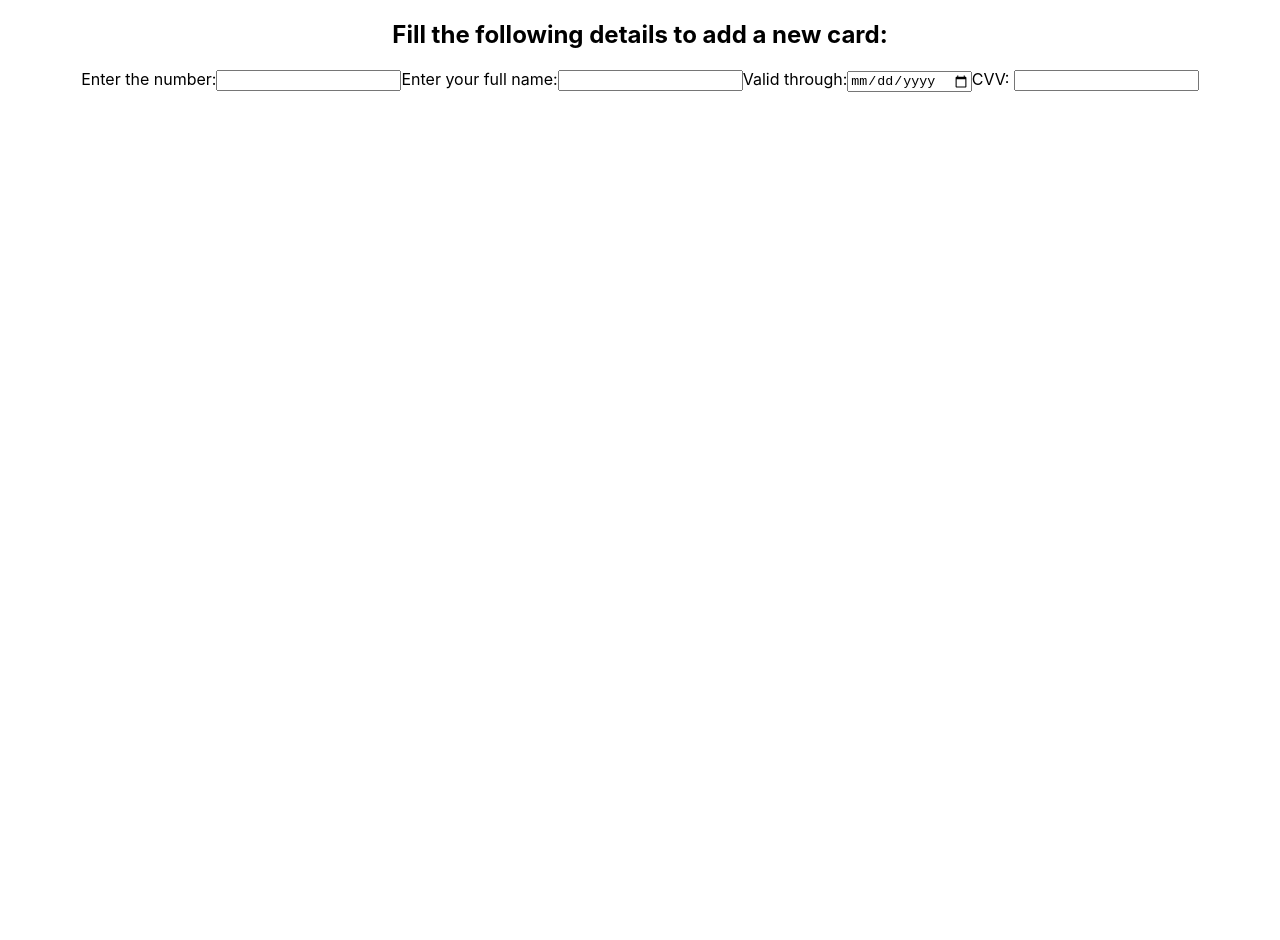
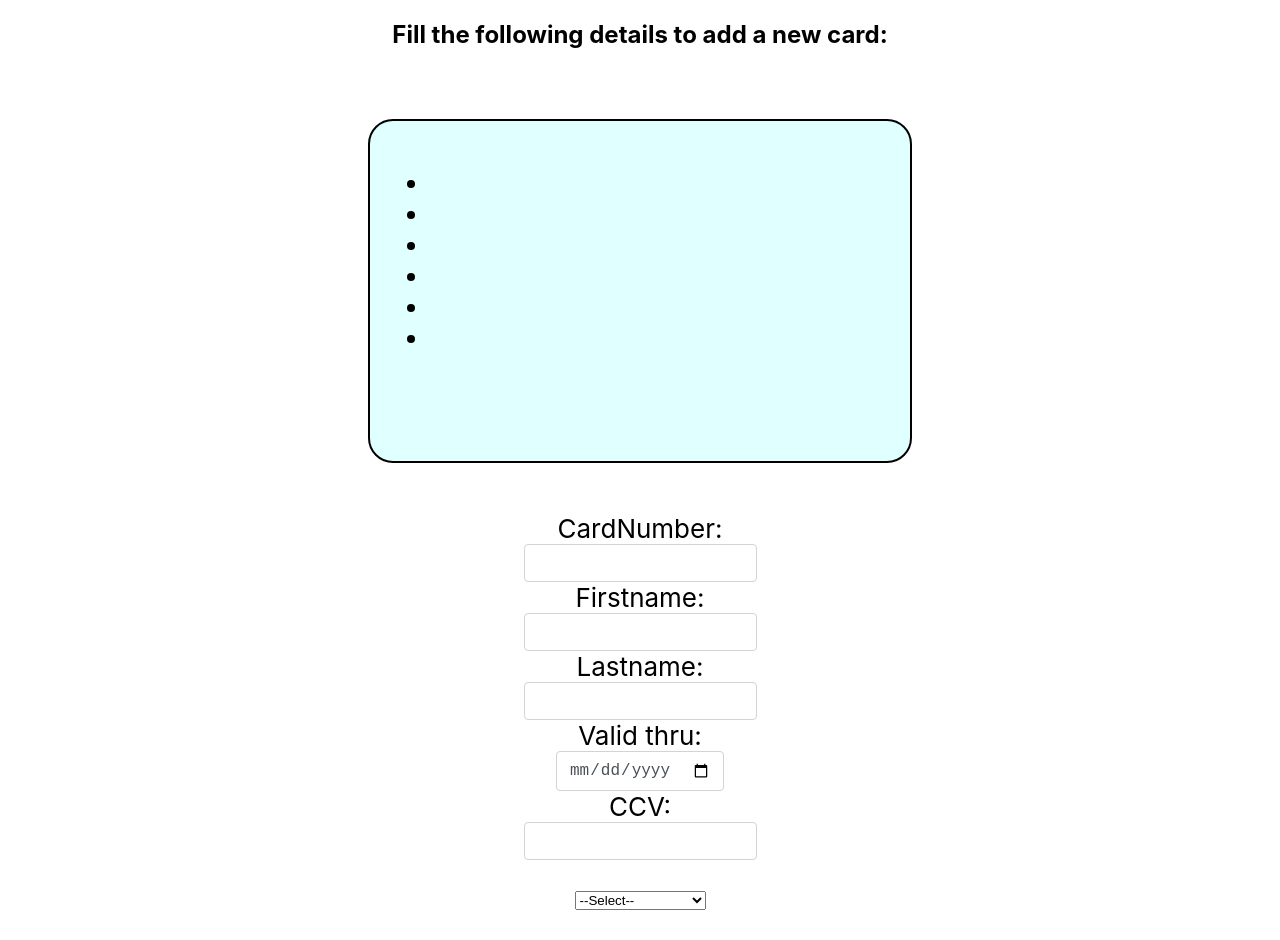
Before and after one commit to remsana/react-project-e-wallet, a React (Create React App) app: page /addcard in a window 1280 px wide. Shown: the top 940 px of the page. Before the commit the page ends 800 px from the top, so only its background shows below. Built offline with nearby package versions, Linux system fonts and the light colour scheme.

Commit message:
worked on addcard page

```diff
--- a/src/App.css
+++ b/src/App.css
@@ -2,9 +2,39 @@
   text-align: center;
 }
 
-.cardDetails{
+
+  input {
+    padding: .375rem .75rem;
+    font-size: 1rem;
+    line-height: 1.5;
+    color: #495057;
+    background-color: #fff;
+    background-clip: padding-box;
+    border: 1px solid #ced4da;
+    border-radius: .25rem;
+    transition: border-color .15s;
+  }
+
+  .details{
+
+  /* min-height: 100vh; */
   display: flex;
   flex-direction: column;
+  align-items: center;
   justify-content: center;
+  font-size: calc(10px + 2vmin);
 
-}
+  }
+
+  .Card{
+   border-radius: 25px;
+     border:2px solid black;
+     margin:50px;
+     padding: 20px;
+     background-color: lightcyan;
+     height: 300px;
+     width:500px;
+
+
+
+  }
--- /dev/null
+++ b/src/components/CardDetails.jsx
@@ -0,0 +1,66 @@
+import { useSelector, useDispatch } from "react-redux";
+import {addCardNo, addFirstName,addLastName, addValidity,addCCV,addVendor} from "../redux/addcardpageSlice";
+
+const CardDetails = () => {
+  const dispatch = useDispatch();
+  const {cardNo, firstName,lastName,validity,ccvNo,vendor} = useSelector((state) => state.addcard);
+
+
+  const cardDetailsInputs = () => {
+      let cardNoValue = document.querySelector("#cardNumber").value;
+      let firstNameValue = document.querySelector("#firstNameInput").value;
+      let lastNameValue = document.querySelector("#lastNameInput").value;
+      let expiryDateValue = document.querySelector("#expiryDate").value;
+      let ccvValue = document.querySelector("#ccv").value;
+      let vendorValue = document.querySelector("#dropdown").value;
+
+    dispatch(addCardNo(cardNoValue));
+    dispatch(addFirstName(firstNameValue));
+    dispatch(addLastName(lastNameValue));
+    dispatch(addValidity(expiryDateValue));
+    dispatch(addCCV(ccvValue));
+    dispatch(addVendor(vendorValue));
+  }
+
+//   const nameFirst = () => {
+//     let firstNameValue = document.querySelector("#firstNameInput").value;
+//     console.log(firstNameValue);
+//     dispatch(addFirstName(firstNameValue));
+//   }
+
+    return(
+        <div >
+
+            <div className="details">
+            <div className="Card">
+                <ul>
+                    <li>{cardNo}</li>
+                <li>{firstName}</li>
+                <li>{lastName}</li>
+                <li>{validity}</li>
+                <li>{ccvNo}</li>
+                <li>{vendor}</li>
+
+                </ul>
+
+</div>
+            CardNumber: <input type="tel" id="cardNumber"/>
+            Firstname:<input type="text" id="firstNameInput"/>
+            Lastname:<input type="text" id="lastNameInput"/>
+            Valid thru: <input type="date" id="expiryDate"/>
+            CCV:<input type="tel" id="ccv"/>
+            <br/>
+            <select id="dropdown">
+            <option disabled selected="true">--Select--</option>
+            <option value="Master Card">Master Card</option>
+            <option value="Visa">Visa</option>
+            <option value="American Express">American Express</option>
+          </select>
+            <br/>
+            <button onClick= {cardDetailsInputs}>Add card</button>
+            </div>
+        </div>
+    )
+}
+
+export default CardDetails;
--- a/src/pages/Addcardpage.jsx
+++ b/src/pages/Addcardpage.jsx
@@ -1,13 +1,15 @@
+import CardDetails from "../components/CardDetails"
 const Addcardpage = () => {
     return (
         <div>
             <h2>Fill the following details to add a new card:</h2>
             {/* render a component where one can fill in details */}
             <div id="cardDetails">
-            Enter the number:<input type="number" />
+                <CardDetails/>
+            {/* Enter the number:<input type="number" />
             Enter your full name:<input type="text"/>
             Valid through:<input type="date" />
-            CVV: <input type="number" />
+            CVV: <input type="number" /> */}
             </div>
         </div>
     )
--- /dev/null
+++ b/src/redux/addcardpageSlice.js
@@ -0,0 +1,43 @@
+import { createSlice } from "@reduxjs/toolkit";
+
+const addcardpageSlice = createSlice({
+    name:"addcard",
+    initialState:{
+
+            id: "",
+            cardNo: "",
+            firstName:"",
+            lastName:"",
+            validity:"",
+            ccvNo:"",
+            vendor:""
+    },
+
+        reducers:{
+            addCardNo: (state, action) => {
+                state.cardNo += action.payload;
+            },
+            addFirstName:(state,action)=>{
+                state.firstName += action.payload;
+            },
+            addLastName:(state,action)=> {
+                state.lastName += action.payload;
+            },
+            addValidity:(state,action)=>{
+                state.validity += action.payload;
+            },
+            addCCV:(state,action) =>{
+                state.ccvNo += action.payload;
+            },
+            addVendor:(state,action) => {
+                state.vendor += action.payload;
+
+            }
+
+        }
+    }
+)
+
+const {actions, reducer} = addcardpageSlice;
+export const {addCardNo,addFirstName,addLastName,addValidity,addCCV,addVendor} = actions;
+export default reducer;
--- a/src/redux/configureStore.js
+++ b/src/redux/configureStore.js
@@ -1,9 +1,11 @@
 import { configureStore } from "@reduxjs/toolkit";
 import homepageSlice from "./homepageSlice";
+import addcardpageSlice from "./addcardpageSlice";
 
 const store = configureStore ({
     reducer: {
-        homepage: homepageSlice
+        homepage: homepageSlice,
+        addcard: addcardpageSlice
     }
 })
 
```
